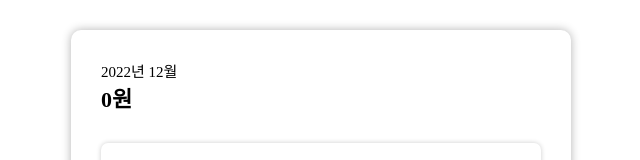
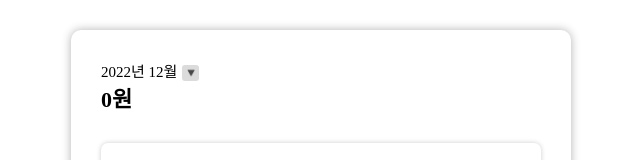
Before and after one commit to lebaolove/money-note, a React app: page / in a window 1280 px wide. Shown: the top 160 px of the page, without its empty margins (319-959 px from the left). Built offline with nearby package versions, Linux system fonts and the light colour scheme.

Commit message:
상단 연/월 선택 기능 추가, price NaN 해결

```diff
--- a/src/components/App.scss
+++ b/src/components/App.scss
@@ -16,6 +16,22 @@ $colorOut: rgb(233, 98, 86);
 }
 .month {
     font-size: 15px;
+    .btn_month {
+        margin-left: 5px;
+        background: #dbdbdb;
+        border-radius: 3px;
+        font-size: 12px;
+        padding: 1px;
+        color: transparent;
+        text-shadow: 0 0 0 #484848;
+    }
+}
+.calendar .bg {
+    position: fixed;
+    top: 0;
+    bottom: 0;
+    left: 0;
+    right: 0;
 }
 .my-money {
     font-size: 22px;
--- a/src/components/App.tsx
+++ b/src/components/App.tsx
@@ -1,4 +1,6 @@
 import { useState, useEffect } from 'react';
+import Calendar from 'react-calendar';
+import moment from 'moment';
 import './App.scss';
 import List from './List/List';
 import Add from './Add/Add';
@@ -19,26 +21,52 @@ function App() {
   const [activeInput, setActiveInput] = useState<TActiveInput>('');
   const [moneyList, setMoneyList] = useState<IListItem[]>([]);
   const [modiItem, setModiItem] = useState<IListItem>();
+  const [calendarOn, setCalendarOn] = useState<boolean>(false);
 
   const date = new Date();
-  const year = date.getFullYear();
-  const month = date.getMonth() + 1;
+  const thisYear = date.getFullYear();
+  const thisMonth = date.getMonth() + 1;
+
+  const [year, setYear] = useState<number|string>(thisYear);
+  const [month, setMonth] = useState<number|string>(thisMonth);
+
+  const listOfThisMonth: IListItem[] = moneyList.filter(item =>
+    item.date.split('-')[0] === String(year) && item.date.split('-')[1] === String(month)
+  );
 
   useEffect(() => {
-    if(moneyList.length !== 0) {
-      const newIncome = [...moneyList].filter(v => v.inout === 'in').map(v => v.price).reduce((a,b) => a + b, 0);
-      const newExpense = [...moneyList].filter(v => v.inout === 'out').map(v => v.price).reduce((a,b) => a + b, 0);
-      setIncome(newIncome);
-      setExpense(newExpense);
-    }
-  }, [moneyList]);
+    const newIncome = listOfThisMonth.filter(v => v.inout === 'in').map(v => v.price).reduce((a,b) => a + b, 0);
+    const newExpense = listOfThisMonth.filter(v => v.inout === 'out').map(v => v.price).reduce((a,b) => a + b, 0);
+    setIncome(newIncome);
+    setExpense(newExpense);
+  }, [listOfThisMonth, year, month]);
 
   return (
     <div className="App">
       <div id="mNote">
         {/* [S] TOP AREA */}
         <div className="top-container">
-          <p className="month">{year}년 {month}월</p>
+          <p className="month">
+            {year}년 {month}월
+            <button className="btn_month" onClick={() => setCalendarOn(true)}>🔻</button>
+          </p>
+          {calendarOn &&
+            <div className="calendar">
+                <div className="bg" onClick={() => {
+                  setYear(thisYear);
+                  setMonth(thisMonth);
+                  setCalendarOn(false);
+                }}/>
+                <Calendar
+                  defaultView={"year"}
+                  onClickMonth={(value) => {
+                    setYear(moment(value).format("yy"));
+                    setMonth(moment(value).format("M"));
+                    setCalendarOn(false);
+                  }}
+                />
+            </div>
+          }
           <p className="my-money">{(income - expense).toLocaleString()}원</p>
           <div className="in-out">
             <dl className="income">
@@ -56,6 +84,7 @@ function App() {
         <List
           moneyList={moneyList}
           activeInput={activeInput}
+          listOfThisMonth={listOfThisMonth}
           setMoneyList={setMoneyList}
           setActiveInput={setActiveInput}
           setModiItem={setModiItem}
--- a/src/components/Input/Calendar.scss
+++ b/src/components/Input/Calendar.scss
@@ -6,6 +6,7 @@
     font-family: Arial, Helvetica, sans-serif;
     line-height: 1.125em;
     position: absolute;
+    z-index: 1;
   }
   .react-calendar--doubleView {
     width: 700px;
--- a/src/components/Input/Input.tsx
+++ b/src/components/Input/Input.tsx
@@ -2,8 +2,8 @@ import { useState, useEffect, useRef, Dispatch, SetStateAction } from 'react';
 import { setTimeout } from 'timers';
 import { IListItem, TActiveInput } from '../App';
 import Calendar from 'react-calendar';
+import moment from 'moment';
 import './Calendar.scss';
-import moment from 'moment';
 
 interface IInput {
     type: 'add' | 'modi'
@@ -21,6 +21,9 @@ function Input(props: IInput) {
     const [inputContent, setInputContent] = useState<string>('');
     const [inputPrice, setInputPrice] = useState<string>('');
     const [calendarOn, setCalendarOn] = useState<boolean>(false);
+    // toLocaleString() 사용 시, 콤마가 들어간 상태에서 뒷자리 추가하면 NaN 발생
+    // -> 콤마를 없애고 숫자로 변환한 뒤에 사용해야 함
+    const priceNum = Number(inputPrice.replace(/,/g, ''));
 
     useEffect(() => {
         setTimeout(() => {
@@ -58,7 +61,7 @@ function Input(props: IInput) {
                     id: randomId,
                     date: inputDate,
                     content: inputContent,
-                    price: Number(inputPrice),
+                    price: priceNum,
                     inout: activeInout
                 };
                 newList.push(newItem);
@@ -67,7 +70,7 @@ function Input(props: IInput) {
                 if(willModiItem) {
                     willModiItem.date = inputDate;
                     willModiItem.content = inputContent;
-                    willModiItem.price = Number(inputPrice);
+                    willModiItem.price = priceNum;
                     willModiItem.inout = activeInout;
                 }
             }
@@ -92,13 +95,16 @@ function Input(props: IInput) {
                 </dd>
             </dl>
             {calendarOn &&
+            <div className="calendar">
+                <div className="bg" onClick={() => setCalendarOn(false)}/>
                 <Calendar
                     formatDay={(_, date) => moment(date).format("DD")}
                     onClickDay={(value) => {
-                        setInputDate(moment(value).format("YYYY-MM-DD"));
+                        setInputDate(moment(value).format("YYYY-M-DD"));
                         setCalendarOn(false);
                     }}
                 />
+            </div>
             }
             <dl>
                 <dt className="item-title">내용</dt>
@@ -125,7 +131,7 @@ function Input(props: IInput) {
                     <input
                         type="text"
                         placeholder="금액을 입력해 주세요."
-                        value={Number(inputPrice).toLocaleString()}
+                        value={inputPrice === '' ? '' : priceNum.toLocaleString()}
                         onChange={(e) => setInputPrice(e.target.value)}
                     />
                 </dd>
--- a/src/components/List/List.tsx
+++ b/src/components/List/List.tsx
@@ -4,13 +4,14 @@ import { IListItem, TActiveInput } from '../App';
 interface IList {
     moneyList: IListItem[];
     activeInput: ''|'add'|'modi';
+    listOfThisMonth: IListItem[];
     setMoneyList: Dispatch<SetStateAction<IListItem[]>>;
     setActiveInput: Dispatch<SetStateAction<TActiveInput>>;
     setModiItem: Dispatch<SetStateAction<IListItem|undefined>>;
 }
 
 function List(props: IList) {
-    const { moneyList, activeInput, setMoneyList, setActiveInput, setModiItem } = props;
+    const { moneyList, activeInput, listOfThisMonth, setMoneyList, setActiveInput, setModiItem } = props;
     type TSort = '전체'|'수입'|'지출';
     const sort: TSort[] = ['전체', '수입', '지출'];
     const [activeSort, setActiveSort] = useState<TSort>('전체');
@@ -18,22 +19,19 @@ function List(props: IList) {
     const [clickedItem, setClickedItem] = useState<number>(-1);
 
     useEffect(() => {
-        setViewList(moneyList);
-    }, [moneyList]);
+        if(activeSort !== '전체') {
+            const value = activeSort === '수입' ? 'in' : 'out';
+            const sortList = listOfThisMonth.filter(v => v.inout === value);
+            setViewList(sortList);
+        } else {
+            setViewList(listOfThisMonth);
+        }
+        setClickedItem(-1);
+    }, [listOfThisMonth, activeSort]);
 
     useEffect(() => {
         setClickedItem(-1);
     }, [activeInput]);
-
-    useEffect(() => {
-        let list: IListItem[] = [...moneyList];
-        if(activeSort !== '전체') {
-            const value = activeSort === '수입' ? 'in' : 'out';
-            list = [...moneyList].filter(v => v.inout === value);
-        }
-        setViewList(list);
-        setClickedItem(-1);
-    }, [activeSort, moneyList]);
 
     const deleteItem = (id: number) => {
         const deletedList = moneyList.filter(item => item.id !== id);
```
